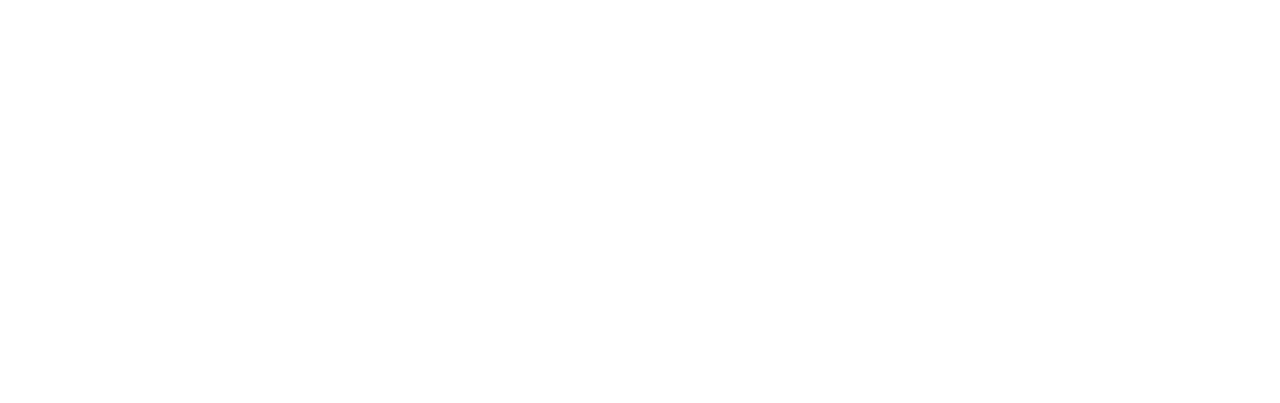
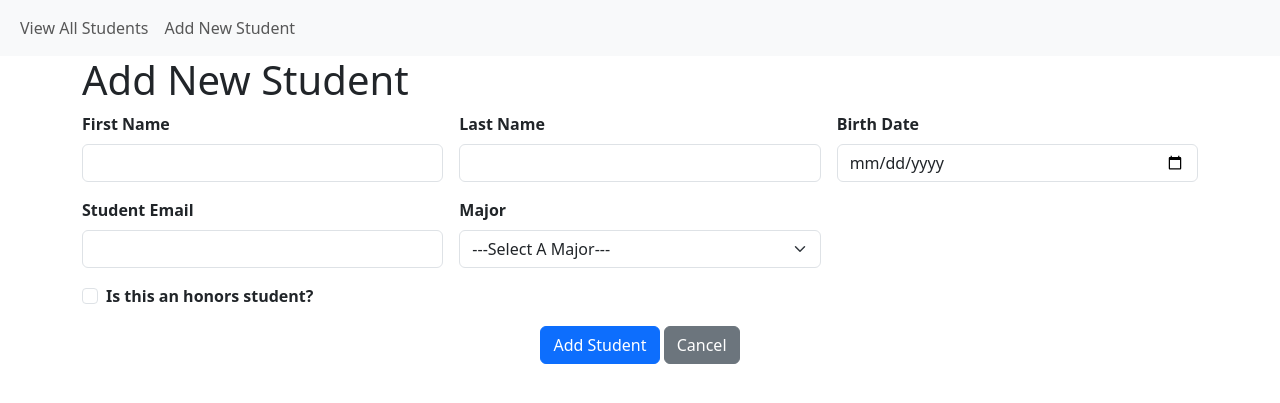
Before and after one commit to mharamis/helloWorld, a Flask app: page /student/create in a window 1280 px wide. Before the commit the part shown is empty. Shown: the top 403 px of the page. Run offline with Flask 3, Linux system fonts and the light colour scheme; some libraries are stand-ins or nearby versions.

Commit message:
Modified .py files and html templates to include student email entries.

```diff
--- a/app.py
+++ b/app.py
@@ -1,3 +1,4 @@
+
 import os
 from flask import Flask, render_template, request, redirect, url_for, flash
 from models import db, Student, Major
--- a/create_db.py
+++ b/create_db.py
@@ -1,3 +1,4 @@
+
 from app import app, db
 from models import Student, Major
 import datetime as dt
--- a/templates/base.html
+++ b/templates/base.html
@@ -1,15 +1,33 @@
+
 <!DOCTYPE html>
 <html lang="en">
   <head>
-   <meta charset="UTF-8">
-   <meta name="viewport" content="width=device-width, initial-scale=1.0">
-   <title>{% block title %}My Website{% endblock %}</title>
-   <link rel="stylesheet" href="https://stackpath.bootstrapcdn.com/bootstrap/4.5.2/css/bootstrap.min.css">
+    <meta charset="utf-8">
+    <meta name="viewport" content="width=device-width, initial-scale=1">
+    <title>{% block page_title %}{% endblock %}</title>
+    <link href="https://cdn.jsdelivr.net/npm/bootstrap@5.3.3/dist/css/bootstrap.min.css" rel="stylesheet" integrity="sha384-QWTKZyjpPEjISv5WaRU9OFeRpok6YctnYmDr5pNlyT2bRjXh0JMhjY6hW+ALEwIH" crossorigin="anonymous">
     </head>
   <body>
+  <nav class="navbar navbar-expand-lg navbar-light bg-light">
+  <div class="container-fluid">
+    <div class="collapse navbar-collapse" id="navbarSupportedContent">
+      <ul class="navbar-nav me-auto mb-2 mb-lg-0">
+        <li class="nav-item">
+          <a class="nav-link" href="{{ url_for('student_view_all') }}">View All Students</a>
+        </li>
+        <li class="nav-item">
+          <a class="nav-link" href="{{ url_for('student_create') }}">Add New Student</a>
+        </li>
+      </ul>
+    </div>
+  </div>
+</nav>
+
     <div class="container">
-       {% block content %}
-       {% endblock %}
+        <h1>{% block page_head %}{% endblock %}</h1>
+
+        {% block page_content %}{% endblock %}
     </div>
+    <script src="https://cdn.jsdelivr.net/npm/bootstrap@5.3.3/dist/js/bootstrap.bundle.min.js" integrity="sha384-YvpcrYf0tY3lHB60NNkmXc5s9fDVZLESaAA55NDzOxhy9GkcIdslK1eN7N6jIeHz" crossorigin="anonymous"></script>
   </body>
 </html>
--- a/templates/student_entry.html
+++ b/templates/student_entry.html
@@ -1,3 +1,4 @@
+
 {% extends "base.html" %}
 
 {% block page_title %}
--- a/templates/student_view_all.html
+++ b/templates/student_view_all.html
@@ -1,3 +1,4 @@
+
 {% extends "base.html" %}
 
 {% block page_title %}
```
Lines whose indentation alone changed are shown as unchanged.
